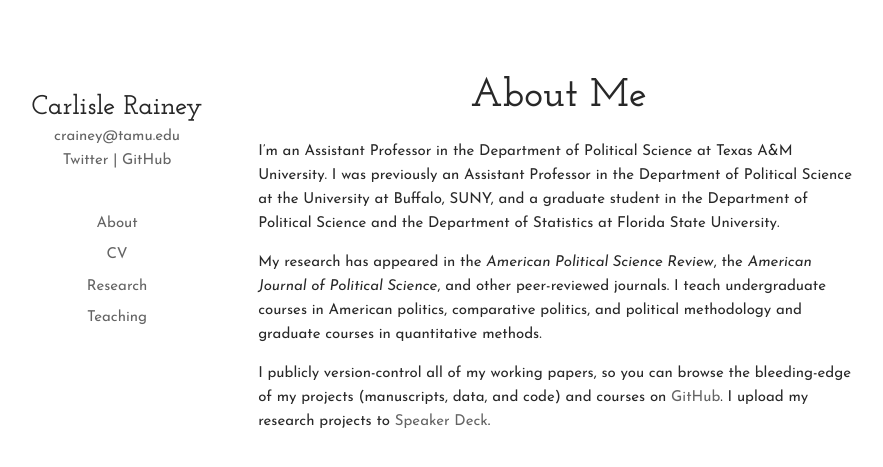
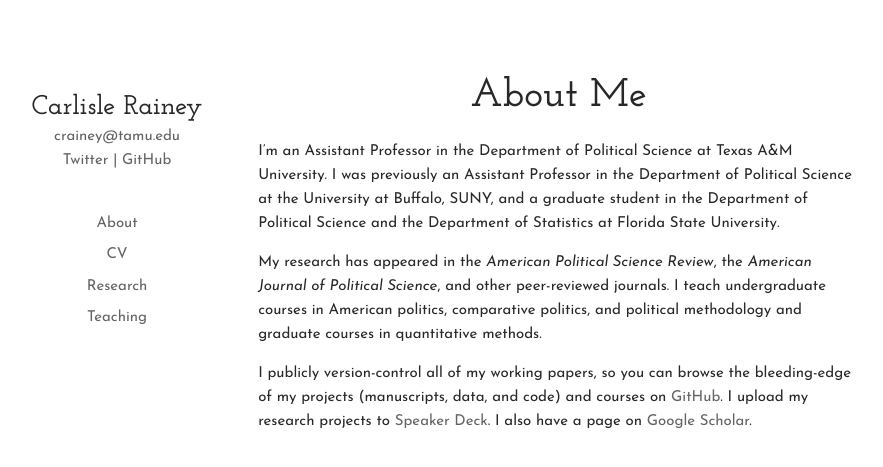
Before and after one commit to carlislerainey/carlislerainey.github.io, a Jekyll site: the page built from index.md, in a window 1280 px wide. Shown: the top 467 px of the page, without its empty margins (204-1087 px from the left). Built offline with Jekyll 4.4.1, drawn with Linux system fonts in a browser that asks for light colours.

Commit message:
add google scholar to about

```diff
--- a/index.md
+++ b/index.md
@@ -9,4 +9,4 @@ I'm an Assistant Professor in the Department of Political Science at Texas A&M U
 
 My research has appeared in the *American Political Science Review*, the *American Journal of Political Science*, and other peer-reviewed journals. I teach undergraduate courses in American politics, comparative politics, and political methodology and graduate courses in quantitative methods.
 
-I publicly version-control all of my working papers, so you can browse the bleeding-edge of my projects (manuscripts, data, and code) and courses on [GitHub](https://github.com/carlislerainey). I upload my research projects to [Speaker Deck](https://speakerdeck.com/carlislerainey).
+I publicly version-control all of my working papers, so you can browse the bleeding-edge of my projects (manuscripts, data, and code) and courses on [GitHub](https://github.com/carlislerainey). I upload my research projects to [Speaker Deck](https://speakerdeck.com/carlislerainey). I also have a page on [Google Scholar](https://scholar.google.com/citations?user=otXLf3wAAAAJ&hl=en).
```
